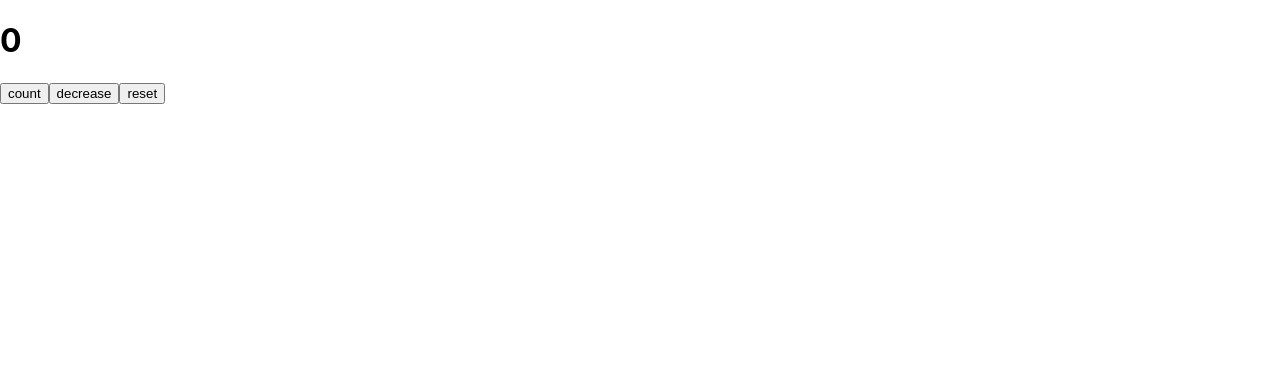
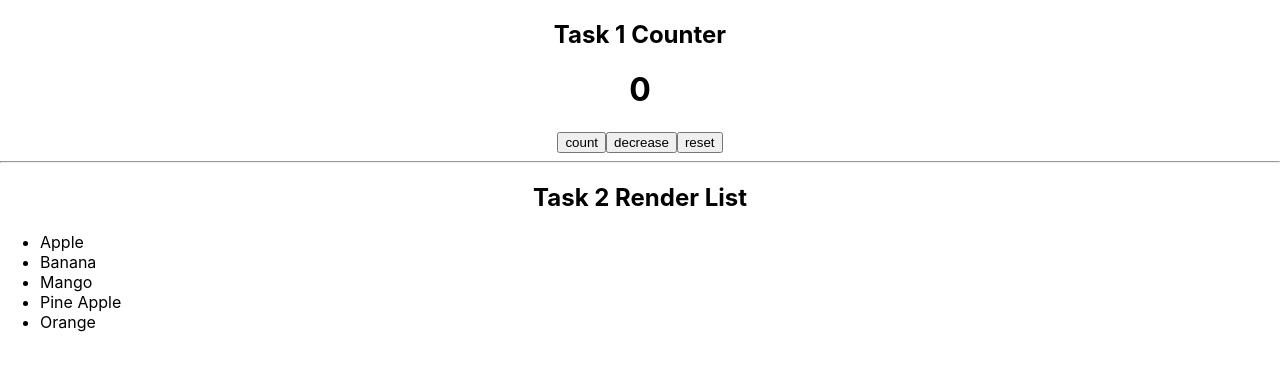
Before and after one commit to ameerparial/Reactjs, a React (Create React App) app: page / in a window 1280 px wide. Shown: the top 370 px of the page. Built offline with nearby package versions, Linux system fonts and the light colour scheme.

Commit message:
Added the render list component to the app.js -main JS

```diff
--- a/src/App.js
+++ b/src/App.js
@@ -1,9 +1,12 @@
 import './App.css';
 import MyButton from './Components/MyButton';
+import ListItem from './Components/RenderList';
 import { useState } from 'react';
+
 
 function App() {
   const [count, setCount] = useState(0);
+  const list = ['Apple', 'Banana', 'Mango', 'Pine Apple', 'Orange'];
   function increaseValue(){
     if(count<50){
       setCount(count+1);
@@ -19,9 +22,16 @@ function App() {
     count>=1?setCount(count-1):alert('You reached the minimum');
   }
   return (
-    <div className='App'>
-      <MyButton count={count} increaseCount={increaseValue} resetCount={resetValue} decreaseCount={decreaseValue}/>
-    </div>
+    <>
+      <h2 className='Task'>Task 1 Counter</h2>
+      <div className='Buttons'>
+        <MyButton count={count} increaseCount={increaseValue} resetCount={resetValue} decreaseCount={decreaseValue}/>
+      </div>
+      <hr></hr>
+      <h2 className='Task'>Task 2 Render List</h2>
+      <ListItem list={list}/>
+    </>
+
   );
 }
 
```
